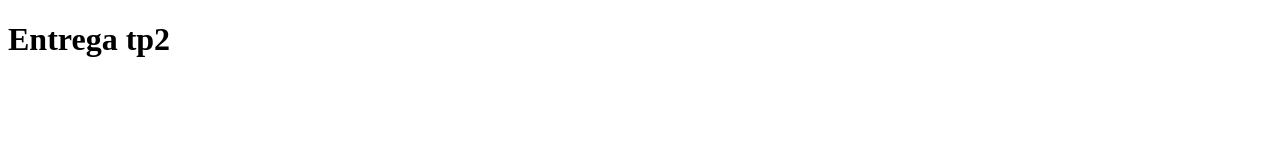
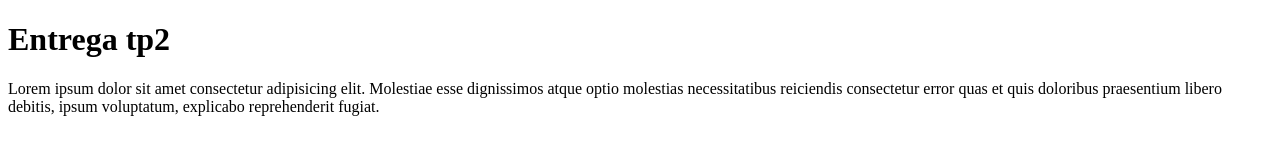
Before and after one commit to SINCe03/Repo_Instituto, a plain HTML site: page index.html in a window 1280 px wide. Drawn offline with Linux system fonts and the light colour scheme.

Commit message:
lorem endevelop

```diff
--- a/index.html
+++ b/index.html
@@ -8,5 +8,9 @@
 <body>
     <h1> Entrega tp2 </h1>
 
+    <p>
+        Lorem ipsum dolor sit amet consectetur adipisicing elit. Molestiae esse dignissimos atque optio molestias necessitatibus reiciendis consectetur error quas et quis doloribus praesentium libero debitis, ipsum voluptatum, explicabo reprehenderit fugiat.
+    </p>
+
 </body>
 </html>
```
